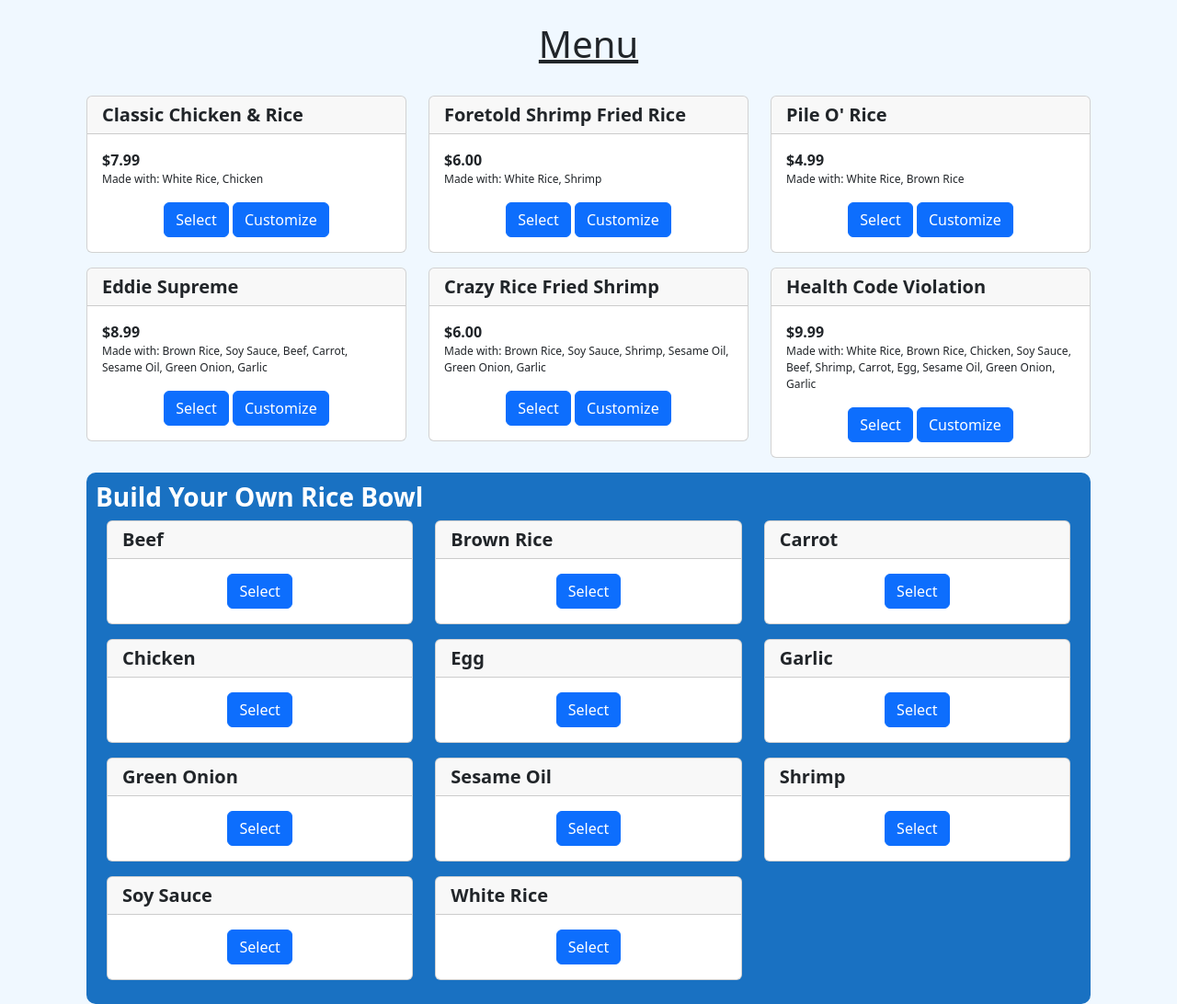
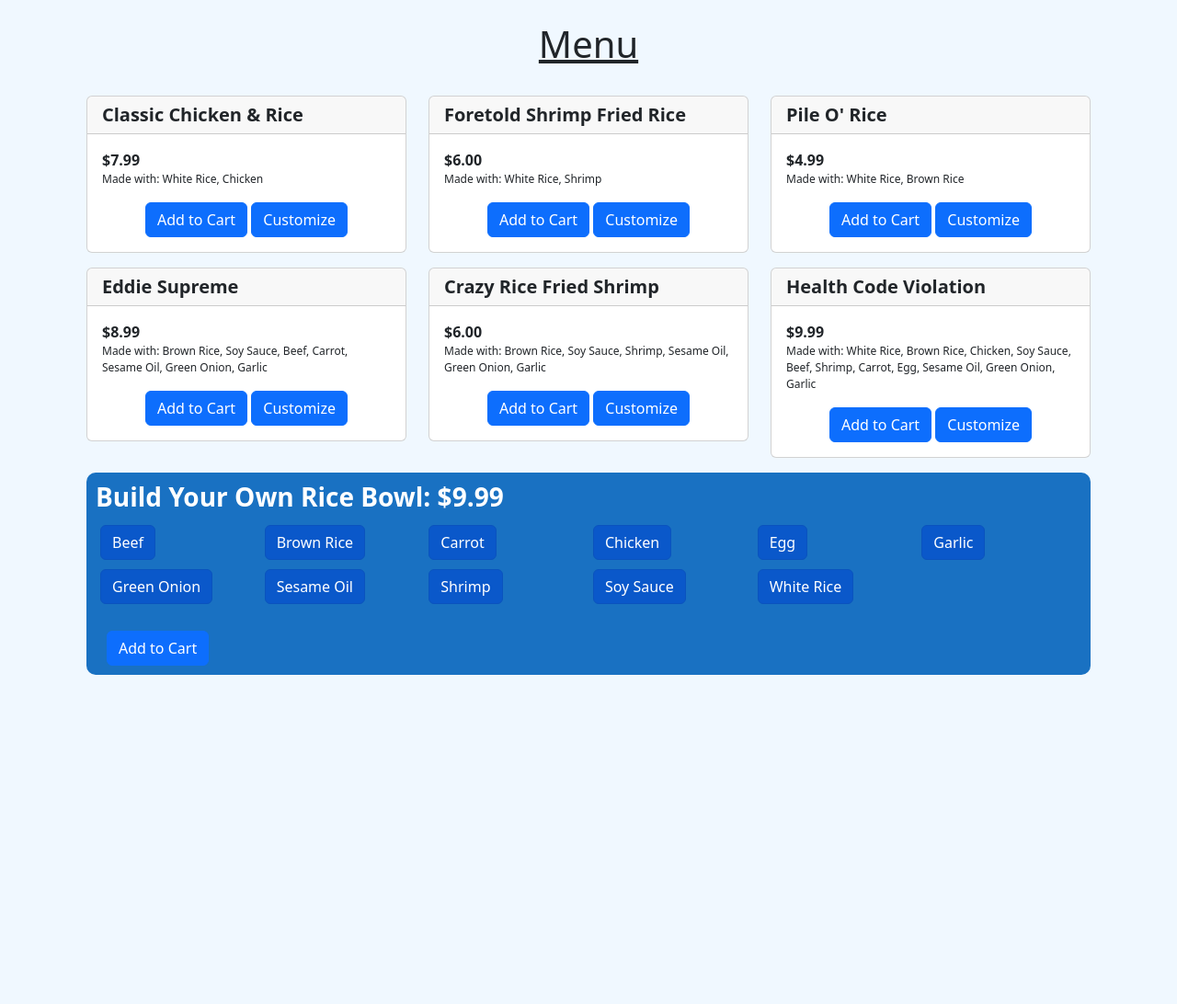
Before and after one commit to MoodyMan04/CSCI313-TeamProject, a Django app: page /menu/ in a window 1280 px wide. Shown: the part 56-1148 px from the top of the page at 92% size. After the commit the page ends 790 px from the top, so only its background shows below. Run offline with Django 5.2, Linux system fonts and the light colour scheme; data comes from the database, SQL or seed files in the repository.

Commit message:
added icon + custom changes
added:
- favicon to project

changed:
- Select btn -> Add to Cart
- cards for custom changed to toggle buttons + add to cart button

```diff
--- a/friedRiceAtEddiesWebsite/friedRiceAtEddiesWebsite/templates/base.html
+++ b/friedRiceAtEddiesWebsite/friedRiceAtEddiesWebsite/templates/base.html
@@ -12,6 +12,11 @@
       crossorigin="anonymous"
     />
     <link rel="stylesheet" href="{% static 'css/styles.css' %}" />
+    <link
+      rel="shortcut icon"
+      type="favicon.ico"
+      href="{% static 'img/fraelogo.png' %}"
+    />
   </head>
   <body>
     {% include 'navbar.html' %}
--- a/friedRiceAtEddiesWebsite/main/templates/main/menu.html
+++ b/friedRiceAtEddiesWebsite/main/templates/main/menu.html
@@ -40,7 +40,7 @@
                         </p>
                       {% endif %}
                       <div class="text-center">
-                        <a href="#addItemToCart" class="btn btn-primary">Select</a>
+                        <a href="#addItemToCart" class="btn btn-primary">Add to Cart</a>
                         <a href="#customizeItem" class="btn btn-primary">Customize</a>
                       </div>
                     </div>
@@ -72,34 +72,33 @@
       </div>
     <!-- Custom Item Section -->
     <div class="custom-order">
-      <h3><b>Build Your Own Rice Bowl</b></h3>
+      <h3><b>Build Your Own Rice Bowl: $9.99</b></h3>
       <div class="container">
         <div class="row">
           {% if ingredients %}
             {% for i in ingredients %}
-              <div class="col-sm-4">
-                <div class="card mb-3">
-                  <h5 class="card-header"><b>{{i.name}}</b></h5>
-                  <div class="card-body">
-                    <div class="text-center">
-                      <a href="#addItemToCart" class="btn btn-primary">Select</a>
-                    </div>
-                  </div>
-                </div>
+              <div class="col-sm-2" style="padding: 5px">
+                <input type="checkbox" class="btn-check" id="btn-check-{{i.name}}" checked autocomplete="off">
+                <label class="btn btn-primary" for="btn-check-{{i.name}}">{{i.name}}</label>
               </div>
             {% endfor %}
           {% else %}
-          <h1>No Menu Items Found.</h1>
+          <h1>No Ingredient Items Found.</h1>
           {% endif %}
         </div>
+        <div class="row">
+          <div class="col-sm-2">
+            <br />
+            <a href="#addItemToCart" class="btn btn-primary">Add to Cart</a>
+          </div>
+        </div>
+      </div>
     </div>
     <script
       src="https://cdn.jsdelivr.net/npm/bootstrap@5.3.3/dist/js/bootstrap.bundle.min.js"
       integrity="sha384-YvpcrYf0tY3lHB60NNkmXc5s9fDVZLESaAA55NDzOxhy9GkcIdslK1eN7N6jIeHz"
       crossorigin="anonymous"
     ></script>
-
-
   </body>
   {% endblock %}
 </html>
```
Also changed, not shown: friedRiceAtEddiesWebsite/friedRiceAtEddiesWebsite/static/css/styles.css (line endings or trailing spaces).
